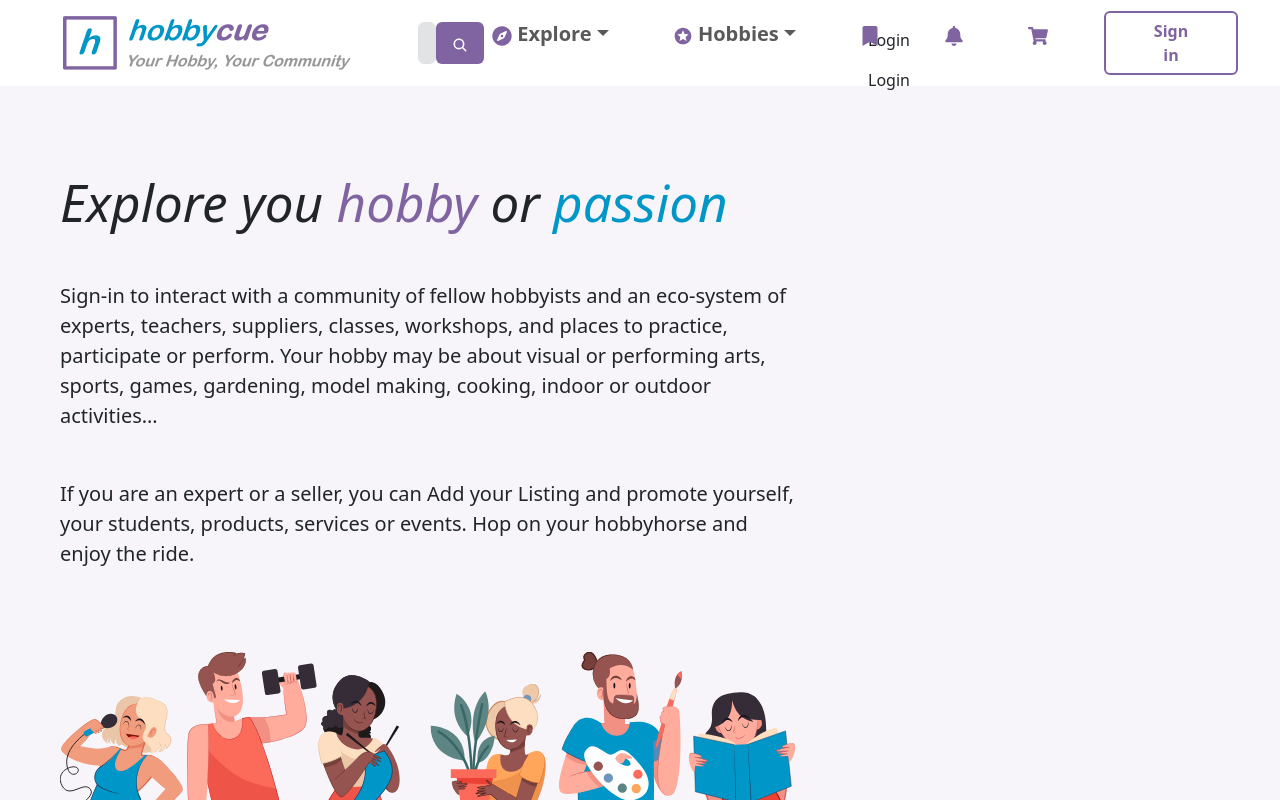
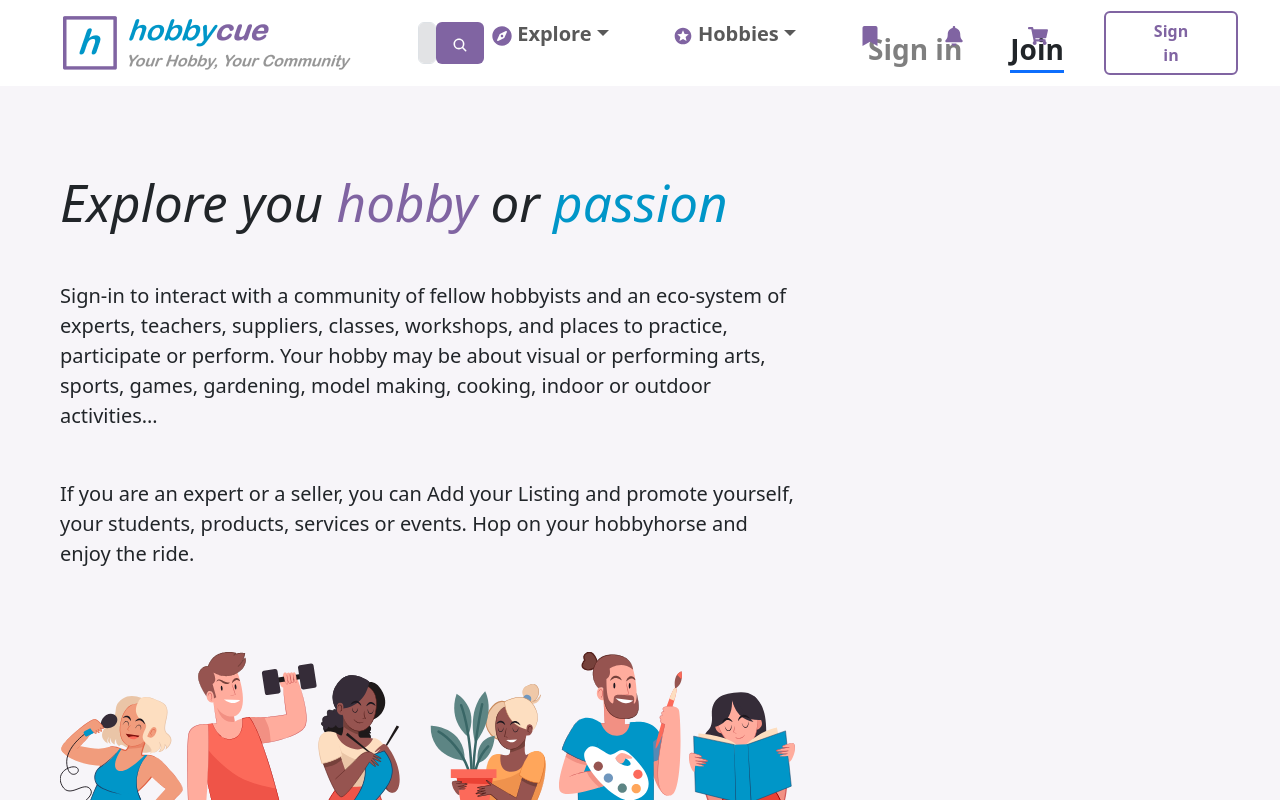
Before and after one commit to nasimrifat101/HobbyCue-JobTask, a React (Vite) app: page / in a window 1280 px wide. Shown: the top 800 px of the page. Built offline with nearby package versions, Linux system fonts and the light colour scheme.

Commit message:
Tabs created

```diff
--- a/src/Components/Banner.jsx
+++ b/src/Components/Banner.jsx
@@ -1,7 +1,15 @@
 import colors from "../utils/Colors";
 import bannerImg from '../assets/Group 27.svg'
+import { useState } from "react";
+
 
 const Banner = () => {
+    const [activeTab, setActiveTab] = useState('login');
+
+    const handleTabChange = (tab) => {
+        setActiveTab(tab);
+    };
+
     return (
         <div style={{ backgroundColor: colors.bannerFir, height: "92vh", display: "flex", alignItems: "center" }}>
             <div className="mx-5 container" >
@@ -13,7 +21,7 @@ const Banner = () => {
 
                         </p>
 
-                        <p className='fs-5 mt-5' style={{marginBottom: "5.2rem"}}>
+                        <p className='fs-5 mt-5' style={{ marginBottom: "5.2rem" }}>
                             If you are an expert or a seller, you can Add your Listing and promote yourself, your students, products,  services or events.  Hop on your hobbyhorse and enjoy the ride.
                         </p>
                         <div className="flex ">
@@ -21,8 +29,21 @@ const Banner = () => {
                         </div>
                     </div>
                     <div className="col">
-                        <p>Login</p>
-                        <p>Login</p>
+                        <div className="d-flex gap-5">
+                            <p
+                                className={`tab ${activeTab === 'signup' ? `border-bottom border-3 border-primary fw-bold fs-3 ` : 'fw-bold fs-3 text-black-50'}`}
+                                onClick={() => handleTabChange('signup')}
+                            >
+                                Sign in
+                            </p>
+                            <p
+                                className={`tab ${activeTab === 'login' ? 'border-bottom border-primary border-3 fw-bold  fs-3' : 'fw-bold  fs-3 text-black-50'}`}
+                                onClick={() => handleTabChange('login')}
+                            >
+                                Join
+                            </p>
+
+                        </div>
                     </div>
                 </div>
             </div>
```
